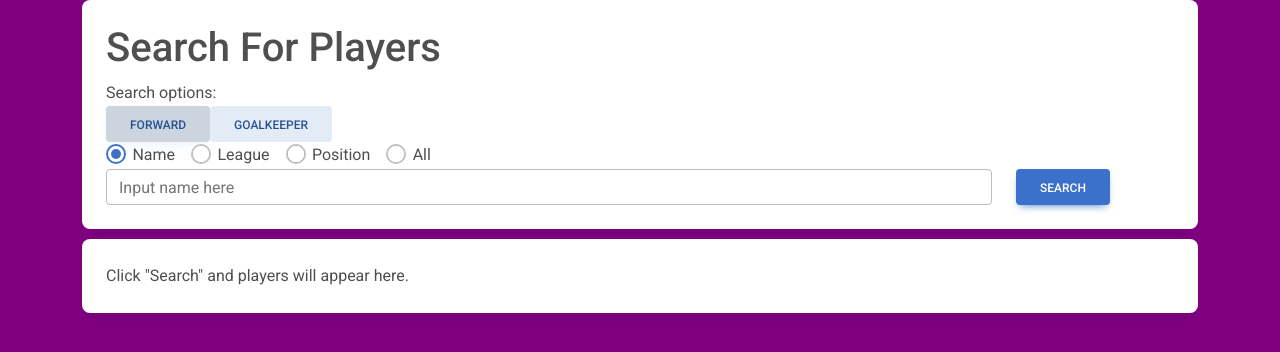
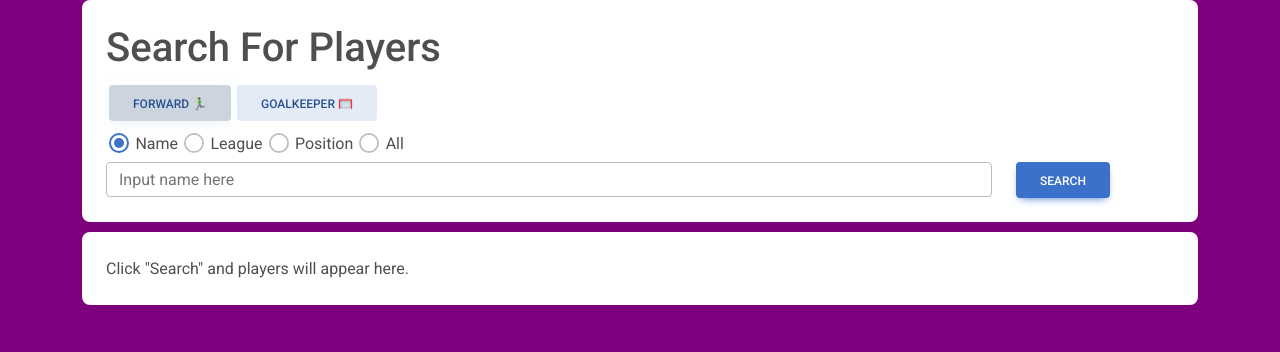
Before and after one commit to JamesDarby345/5LeagueFantasy, a React (Create React App) app in the folder 5leaguefantasyfrontend/: page /queryPlayers in a window 1280 px wide. Shown: the top 352 px of the page. Built offline with nearby package versions, Linux system fonts and the light colour scheme.

Commit message:
added querying by keeper position

```diff
--- a/5leaguefantasyfrontend/src/components/playerQuery/QueryPlayers.js
+++ b/5leaguefantasyfrontend/src/components/playerQuery/QueryPlayers.js
@@ -25,6 +25,7 @@ function QueryPlayers() {
   const [searchType, setSearchType] = useState(st.BY_NAME);
   const [playerType, setPlayerType] = useState(apis.PlayerTypes.FORWARD);
   const [playerName, setPlayerName] = useState("");
+  const [position, setPosition] = useState("");
   const [playersData, setPlayersData] = useState([]);
   const [playersDataHasChanged, setPlayersDataHasChanged] = useState(false);
   const [leagueToSearchFor, setLeagueToSearchFor] = useState("Bundesliga");
@@ -46,6 +47,9 @@ function QueryPlayers() {
     setLeagueToSearchFor(e.target.value);
   }
 
+  const handlePositionChange = (e) => {
+    setPosition(e.target.value);
+  }
 
   const handleSearchClicked = async () => {
     let receivedPlayers = [];
@@ -56,8 +60,14 @@ function QueryPlayers() {
         receivedPlayers = await apis.searchAllForwards();
       } else if (searchType == st.BY_LEAGUE) {
         receivedPlayers = await apis.searchForwardsByEuropeanLeague(leagueToSearchFor);
+      } else if (searchType == st.BY_POSITION) {
+        receivedPlayers = await apis.searchForwardsByPosition(position);
       }
 
+    } else {
+      if (searchType == st.BY_POSITION) {
+        receivedPlayers = await apis.searchKeepersByPosition(position);
+      }
     }
 
     setPlayersData(receivedPlayers);
@@ -70,33 +80,31 @@ function QueryPlayers() {
           <MDBCardBody>
 
             <h1>Search For Players</h1>
-
-            <div>Search options: </div>
             <form>
               <input type="radio" class="btn-check" name="playerType" id="type1" onChange={handlePlayerTypeChange} checked={playerType == apis.PlayerTypes.FORWARD}  value={apis.PlayerTypes.FORWARD}/>
-              <label className="btn btn-secondary" htmlFor="type1">Forward</label>
+              <label className="btn btn-secondary searchOpts" htmlFor="type1">Forward 🏃‍♂️</label>
               <input type="radio" class="btn-check" name="playerType" id="type2" onChange={handlePlayerTypeChange} checked={playerType == apis.PlayerTypes.GOALKEEPER} value={apis.PlayerTypes.GOALKEEPER} />
-              <label className="btn btn-secondary" htmlFor="type2">Goalkeeper</label>
+              <label className="btn btn-secondary searchOpts" htmlFor="type2">Goalkeeper 🥅</label>
             </form>
             <form>
-              <div className="form-check form-check-inline">
+              <div className="form-check form-check-inline searchOpts">
                 <input className="form-check-input" type="radio" name="searchType" id="search1" value={st.BY_NAME}
                   checked={searchType == st.BY_NAME} onChange={handleSearchTypeChange} />
                 <label className="form-check-label" htmlFor="search1">Name</label>
               </div>
 
-              <div className="form-check form-check-inline">
+              <div className="form-check form-check-inline searchOpts">
                 <input className="form-check-input" type="radio" name="searchType" id="search2" value={st.BY_LEAGUE}
                   checked={searchType == st.BY_LEAGUE} onChange={handleSearchTypeChange} />
                 <label className="form-check-label" htmlFor="search2">League</label>
               </div>
 
-              <div className="form-check form-check-inline">
+              <div className="form-check form-check-inline searchOpts">
                 <input className="form-check-input" type="radio" name="searchType" id="search3" value={st.BY_POSITION}
                   checked={searchType == st.BY_POSITION} onChange={handleSearchTypeChange} />
                 <label className="form-check-label" htmlFor="search3">Position</label>
               </div>
-              <div className="form-check form-check-inline">
+              <div className="form-check form-check-inline searchOpts">
                 <input className="form-check-input" type="radio" name="searchType" id="search4" value={st.ALL}
                   checked={searchType == st.ALL} onChange={handleSearchTypeChange} />
                 <label className="form-check-label" htmlFor="search4">All</label>
@@ -121,19 +129,15 @@ function QueryPlayers() {
 
                 {
                   searchType == st.BY_LEAGUE &&
-                  <div className="byLeagueSearch">
-                    <form>
-                      <div className="form-group">
-                        <select className="form-control" id="searchByLeague" value={leagueToSearchFor} onChange={handleLeagueChange}>
+
+                  <select className="leagueSelect" id="searchByLeague" value={leagueToSearchFor} onChange={handleLeagueChange}>
                     <option value="Bundesliga">Bundesliga</option>
                     <option value="Ligue1">Ligue 1</option>
                     <option value="LaLiga">La Liga</option>
                     <option value="SerieA">Serie A</option>
                     <option value="PremierLeague">Premier League</option>
                   </select>
-                      </div>
-                    </form>
-                  </div>
+
                 }
 
                 {
@@ -141,12 +145,16 @@ function QueryPlayers() {
                   <div className="byPositionSearch">
                     <form>
                       <div className="form-group">
-                        <select className="form-control" id="searchByPosition">
-                          <option>Goalkeeper</option>
-                          <option>Forward</option>
-                        </select>
+                        <input type="search" className="form-control" id="searchByPosition" placeholder="Input position here" value={position} onChange={handlePositionChange}></input>
                       </div>
                     </form>
+                  </div>
+                }
+
+                {
+                  searchType == st.ALL &&
+                  <div>
+                    Searching for all {playerType == apis.PlayerTypes.FORWARD ? "forwards" : "goalkeepers"}. 🧐
                   </div>
                 }
               </MDBCol>
@@ -180,6 +188,14 @@ function QueryPlayers() {
             .resultsPanel {
               margin-top: 10px;
             }
+            .leagueSelect{
+              width: 100%;
+              height: 100%;
+
+            }
+            .searchOpts {
+              margin: 5px 3px;
+            }
           `
         }
       </style>
--- a/5leaguefantasyfrontend/src/components/playerQuery/helper/playerQueryAPI.js
+++ b/5leaguefantasyfrontend/src/components/playerQuery/helper/playerQueryAPI.js
@@ -33,6 +33,30 @@ export async function searchForwardsByEuropeanLeague(league) {
     }
 }
 
+export async function searchForwardsByPosition(position) {
+    try {
+        const response = await API.get(`/forwards/position/${position}`);
+        return response.data.map((entry) => {
+            return dataToPlayerConverter(entry, PlayerTypes.FORWARD);
+        });
+    } catch (e) {
+        console.log(e);
+        return [];
+    }
+}
+
+export async function searchKeepersByPosition(position) {
+    try {
+        const response = await API.get(`/players/${position}`);
+        return response.data.map((entry) => {
+            return dataToPlayerConverter(entry, PlayerTypes.GOALKEEPER);
+        });
+    } catch (e) {
+        console.log(e);
+        return [];
+    }
+}
+
 export async function searchAllForwards() {
     try {
         const response = await API.get(`/forwards/all`);
```
Also changed, not shown: 2 other files (tests, documents, lock files or other folders). Lines whose indentation alone changed are shown as unchanged.
